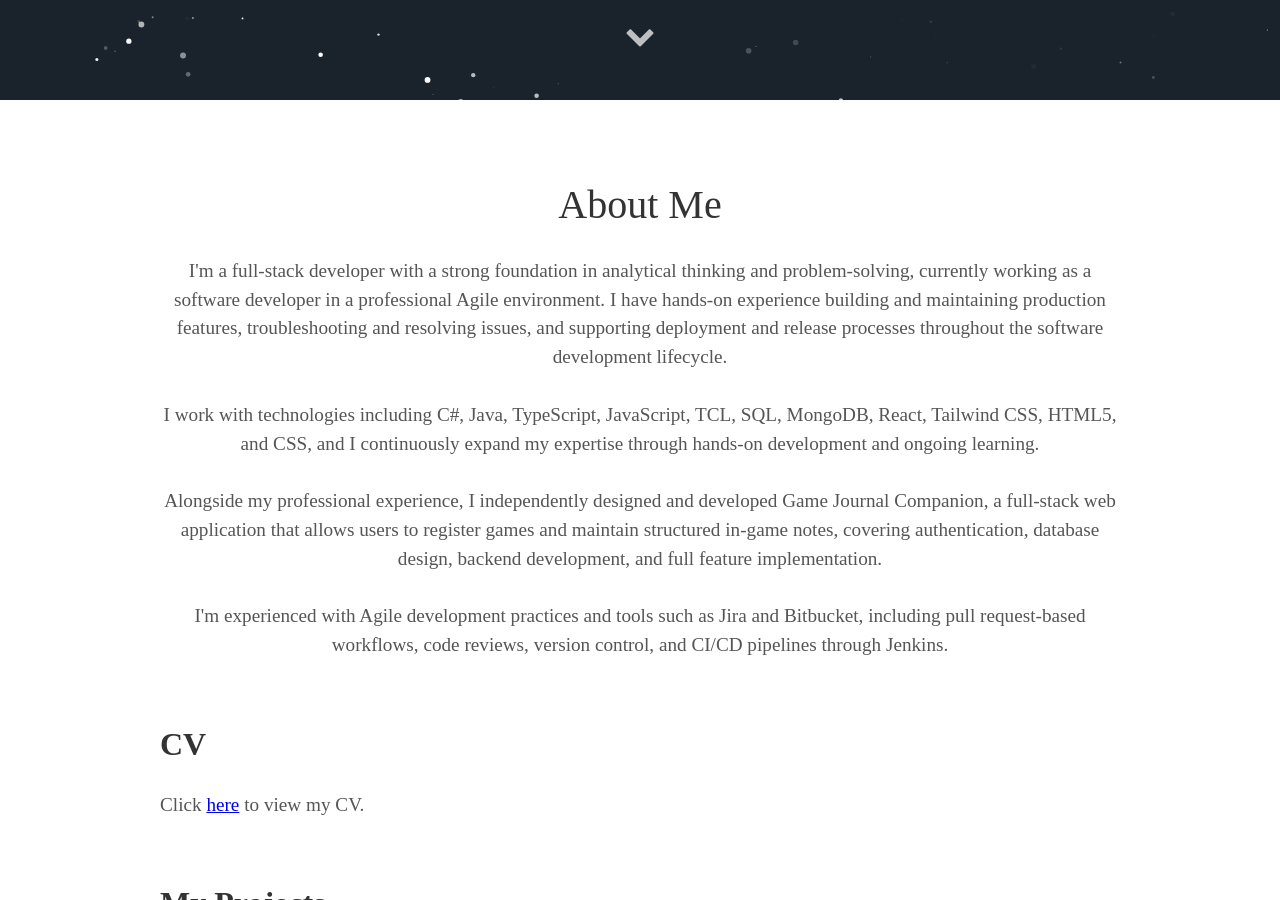
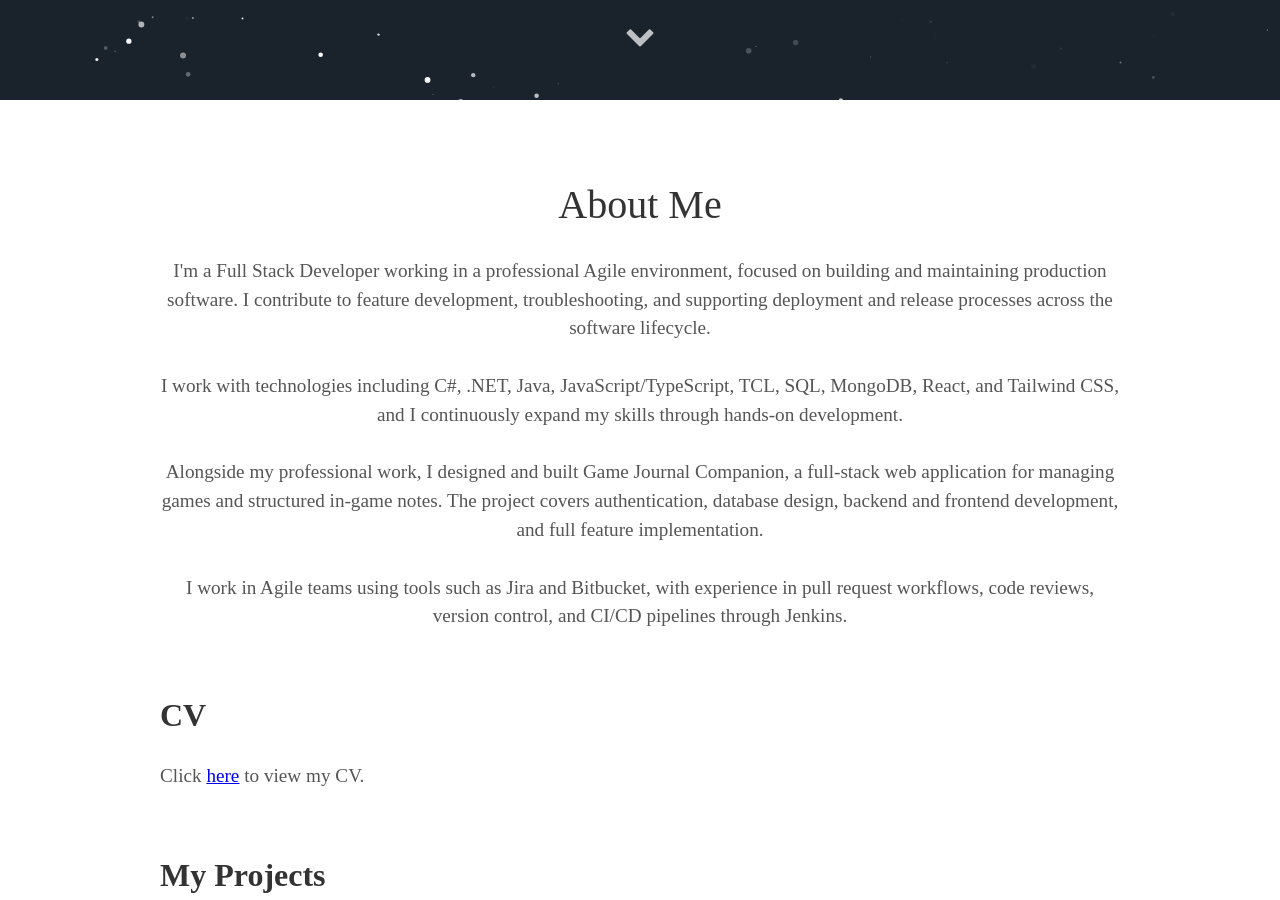
Before and after one commit to SpPag/SpPag.github.io, a Jekyll site: the page built from index.html, in a window 1280 px wide and 900 px high, scrolled down 800 px. Built offline with Jekyll 4.4.1, drawn with Linux system fonts in a browser that asks for light colours; some web fonts are replaced.

Commit message:
clean up the 'About Me' section

```diff
--- a/_config.yml
+++ b/_config.yml
@@ -7,13 +7,13 @@ description: Full Stack Developer Project Portfolio
 # User settings
 username: Spyridon Pagiatis
 user_description: |-
-  I'm a full-stack developer with a strong foundation in analytical thinking and problem-solving, currently working as a software developer in a professional Agile environment. I have hands-on experience building and maintaining production features, troubleshooting and resolving issues, and supporting deployment and release processes throughout the software development lifecycle.
+  I'm a Full Stack Developer working in a professional Agile environment, focused on building and maintaining production software. I contribute to feature development, troubleshooting, and supporting deployment and release processes across the software lifecycle.
 
-  I work with technologies including C#, Java, TypeScript, JavaScript, TCL, SQL, MongoDB, React, Tailwind CSS, HTML5, and CSS, and I continuously expand my expertise through hands-on development and ongoing learning.
+  I work with technologies including C#, .NET, Java, JavaScript/TypeScript, TCL, SQL, MongoDB, React, and Tailwind CSS, and I continuously expand my skills through hands-on development.
 
-  Alongside my professional experience, I independently designed and developed Game Journal Companion, a full-stack web application that allows users to register games and maintain structured in-game notes, covering authentication, database design, backend development, and full feature implementation.
+  Alongside my professional work, I designed and built Game Journal Companion, a full-stack web application for managing games and structured in-game notes. The project covers authentication, database design, backend and frontend development, and full feature implementation.
 
-  I'm experienced with Agile development practices and tools such as Jira and Bitbucket, including pull request-based workflows, code reviews, version control, and CI/CD pipelines through Jenkins.
+  I work in Agile teams using tools such as Jira and Bitbucket, with experience in pull request workflows, code reviews, version control, and CI/CD pipelines through Jenkins.
 user_title: Full Stack Developer
 email: spiridonpagiatis@gmail.com
 # twitter_username: lorem_ipsum
```
